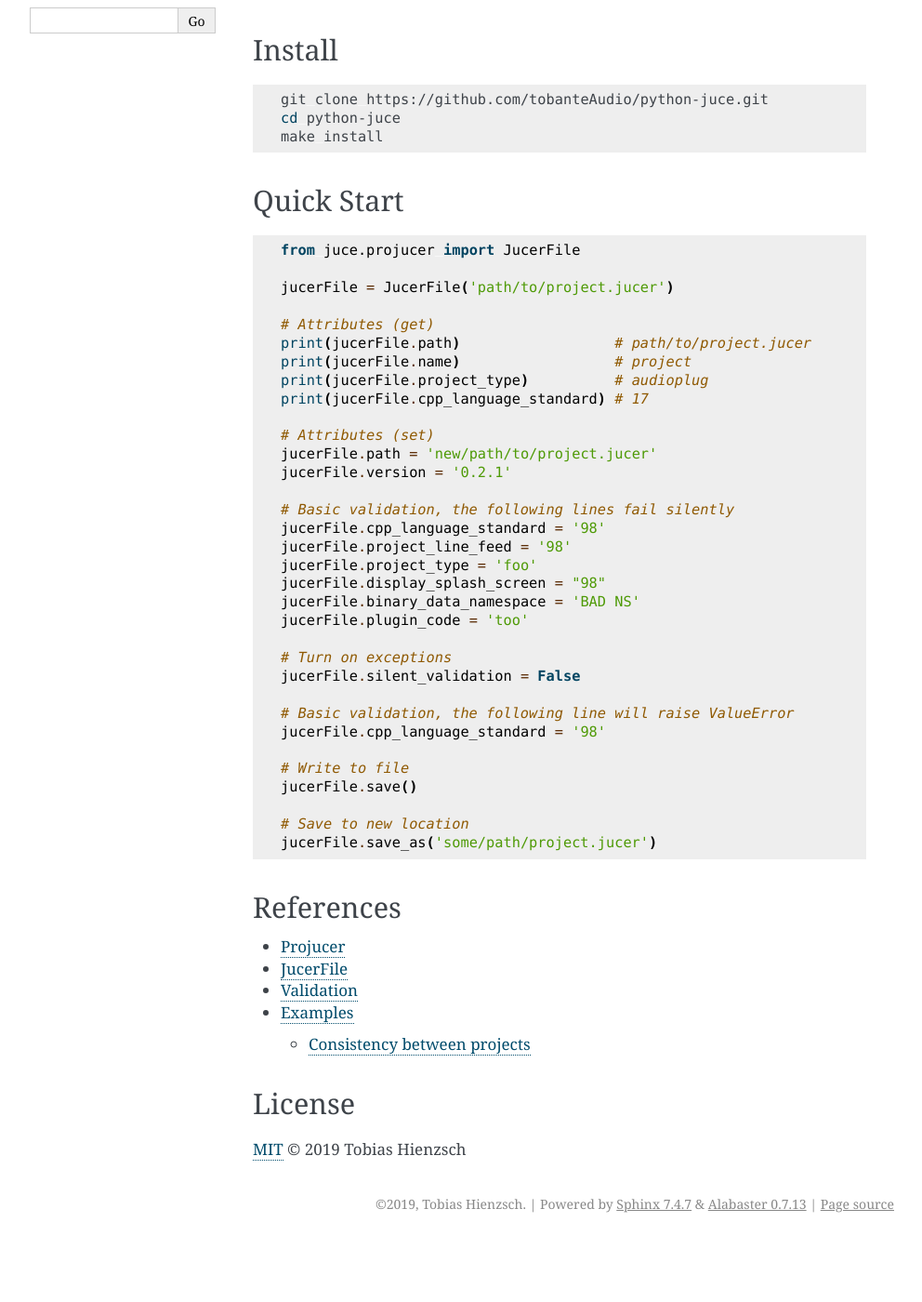
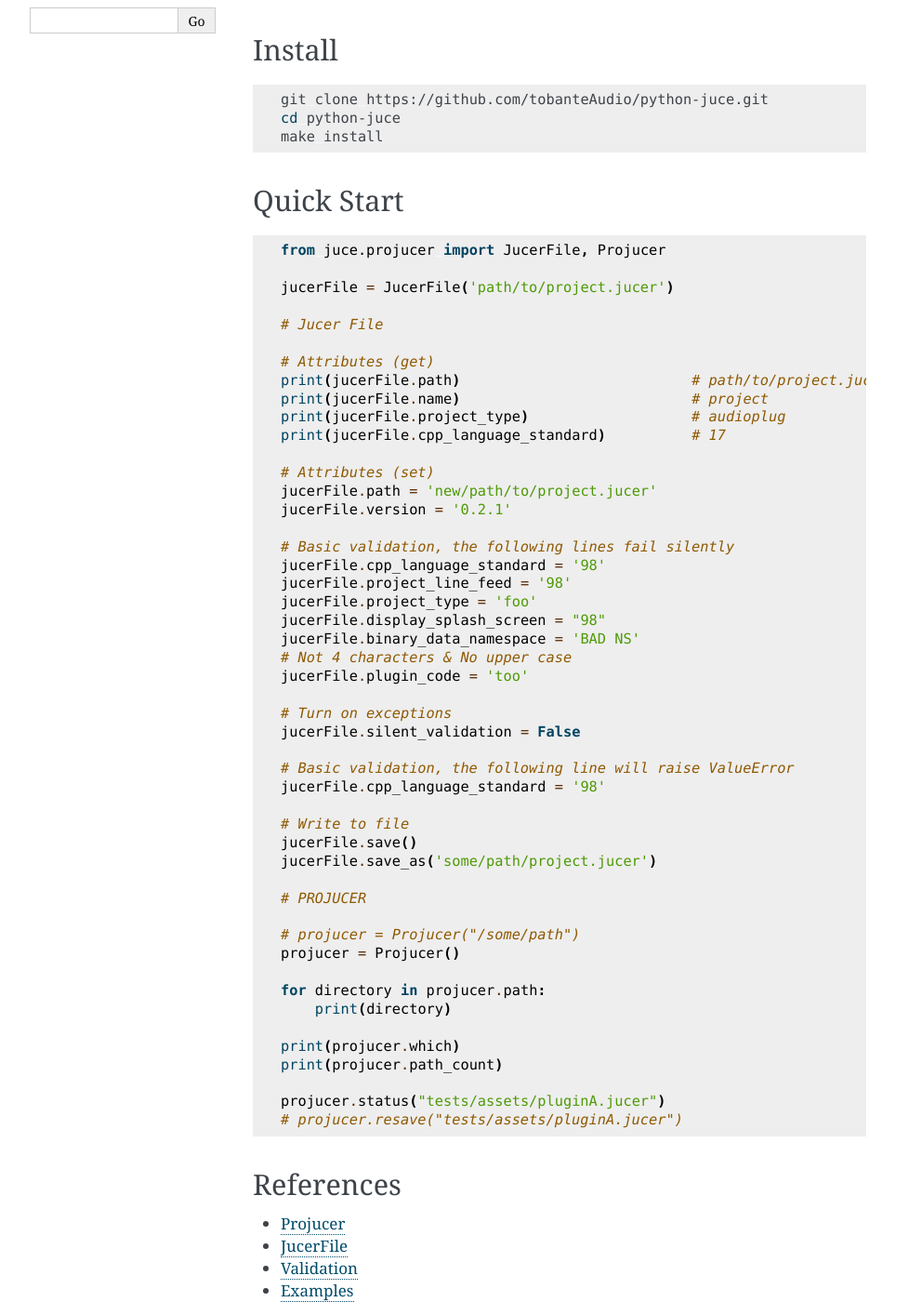
Before and after one commit to tobanteAudio/python-juce, a Sphinx documentation site: the page built from docs/index.rst, in a window 1280 px wide and 1400 px high, scrolled down 345 px. Shown: the whole window at 93% size, without its empty margins (148-1140 px from the left). Built offline with Sphinx 7.4.7, drawn with Linux system fonts in a browser that asks for light colours; before the commit the page ends 1679 px from its top, so only the background shows below that.

Commit message:
Update docs

```diff
--- a/docs/index.rst
+++ b/docs/index.rst
@@ -16,48 +16,63 @@
 ---------
 .. code-block:: shell
 
-     git clone https://github.com/tobanteAudio/python-juce.git
-     cd python-juce
-     make install
+    git clone https://github.com/tobanteAudio/python-juce.git
+    cd python-juce
+    make install
 
 Quick Start
 ------------
 
 .. code-block:: python
 
-     from juce.projucer import JucerFile
+    from juce.projucer import JucerFile, Projucer
 
-     jucerFile = JucerFile('path/to/project.jucer')
+    jucerFile = JucerFile('path/to/project.jucer')
 
-     # Attributes (get)
-     print(jucerFile.path)                  # path/to/project.jucer
-     print(jucerFile.name)                  # project
-     print(jucerFile.project_type)          # audioplug
-     print(jucerFile.cpp_language_standard) # 17
+    # Jucer File
 
-     # Attributes (set)
-     jucerFile.path = 'new/path/to/project.jucer'
-     jucerFile.version = '0.2.1'
+    # Attributes (get)
+    print(jucerFile.path)                           # path/to/project.jucer
+    print(jucerFile.name)                           # project
+    print(jucerFile.project_type)                   # audioplug
+    print(jucerFile.cpp_language_standard)          # 17
 
-     # Basic validation, the following lines fail silently
-     jucerFile.cpp_language_standard = '98'
-     jucerFile.project_line_feed = '98'
-     jucerFile.project_type = 'foo'
-     jucerFile.display_splash_screen = "98"
-     jucerFile.binary_data_namespace = 'BAD NS'
-     jucerFile.plugin_code = 'too'
+    # Attributes (set)
+    jucerFile.path = 'new/path/to/project.jucer'
+    jucerFile.version = '0.2.1'
 
-     # Turn on exceptions
-     jucerFile.silent_validation = False
+    # Basic validation, the following lines fail silently
+    jucerFile.cpp_language_standard = '98'
+    jucerFile.project_line_feed = '98'
+    jucerFile.project_type = 'foo'
+    jucerFile.display_splash_screen = "98"
+    jucerFile.binary_data_namespace = 'BAD NS'
+    # Not 4 characters & No upper case
+    jucerFile.plugin_code = 'too'
 
-     # Basic validation, the following line will raise ValueError
-     jucerFile.cpp_language_standard = '98'
+    # Turn on exceptions
+    jucerFile.silent_validation = False
 
-     # Write to file
-     jucerFile.save()
+    # Basic validation, the following line will raise ValueError
+    jucerFile.cpp_language_standard = '98'
 
-     # Save to new location
-     jucerFile.save_as('some/path/project.jucer')
+    # Write to file
+    jucerFile.save()
+    jucerFile.save_as('some/path/project.jucer')
+
+    # PROJUCER
+
+    # projucer = Projucer("/some/path")
+    projucer = Projucer()
+
+    for directory in projucer.path:
+        print(directory)
+
+    print(projucer.which)
+    print(projucer.path_count)
+
+    projucer.status("tests/assets/pluginA.jucer")
+    # projucer.resave("tests/assets/pluginA.jucer")
 
 
 References
```
Also changed, not shown: README.md (+19 -3 lines), 1 other file.
